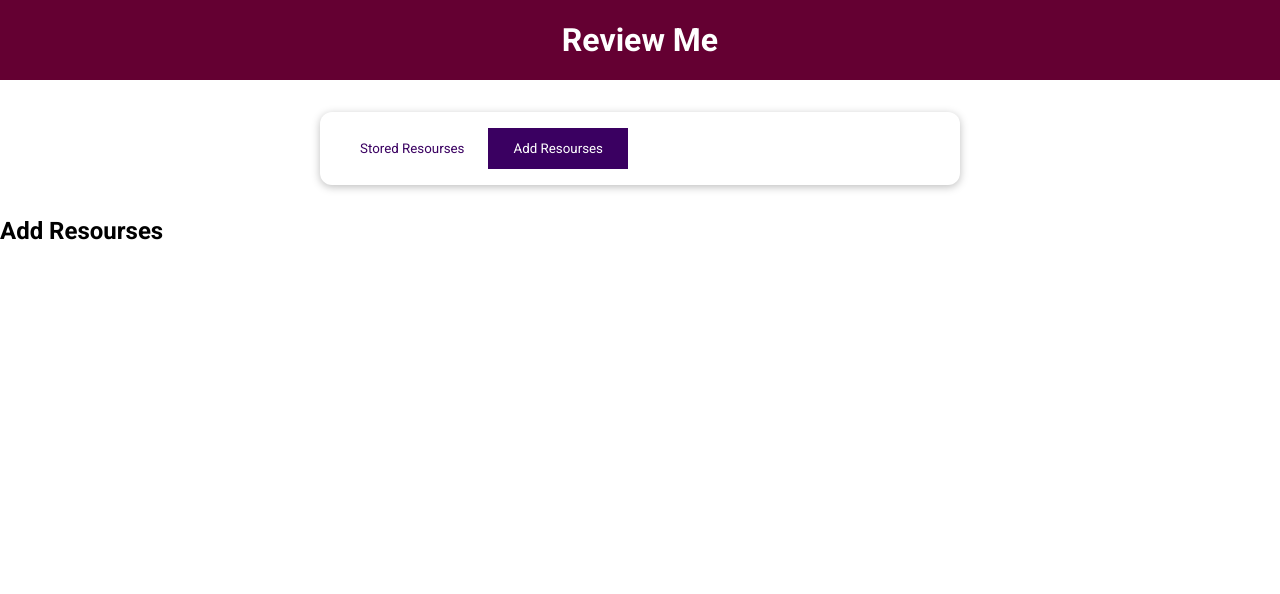
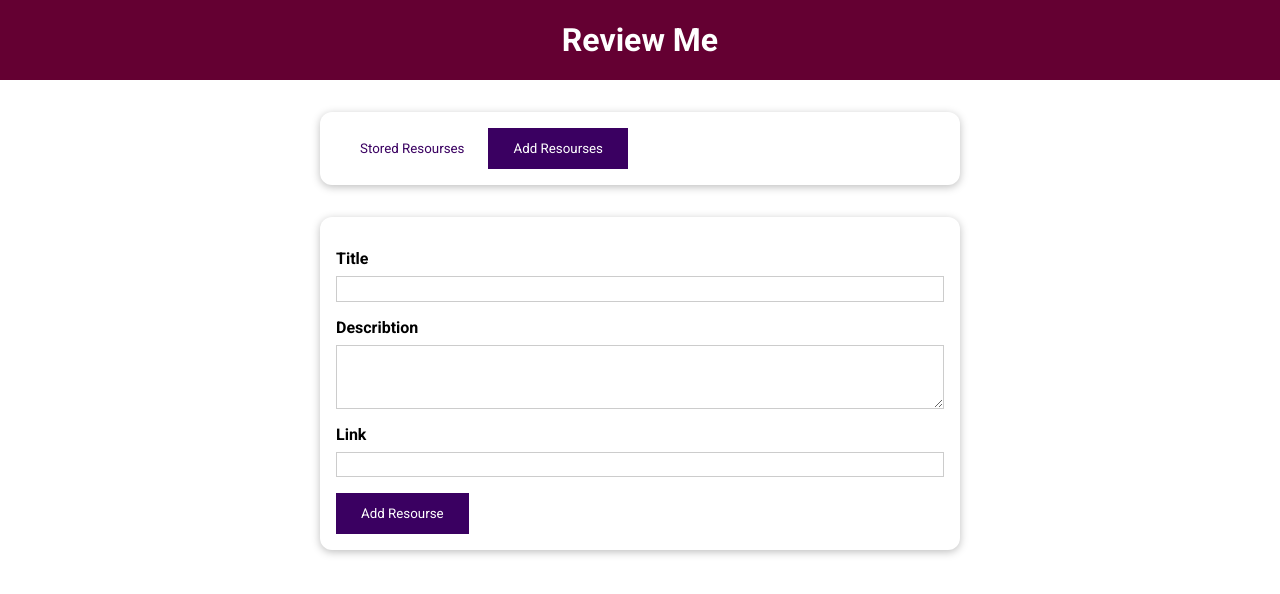
Before and after one commit to ami87878/componentRegister, a Vue app: page / in a window 1280 px wide. Both pictures are taken after a click on the button "Add Resourses". Shown: the top 594 px of the page. Built offline with nearby package versions, Linux system fonts and the light colour scheme.

Commit message:
new feature add content in  AddResourse component

```diff
--- a/src/components/AddResourses.vue
+++ b/src/components/AddResourses.vue
@@ -1,5 +1,33 @@
 <template>
-    <h2>Add Resourses</h2>
+    <base-card>
+        <div class="form-control">
+            <form>
+                <label for="v">Title</label>
+                    <input  id='title' type="text" name="title">
+
+            </form>
+        </div>
+
+        <div class="form-control">
+            <form>
+                <label for="Describtion">Describtion </label>
+                <textarea name="Describtion" id="Describtion"  rows="3"></textarea>
+
+            </form>
+        </div>
+        <div class="form-control">
+            <form>
+                <label for="Link">Link </label>
+                <input name="Link" id="Link" type="url" />
+
+            </form>
+        </div>
+
+        <base-button type="submit"> Add Resourse</base-button>
+
+
+
+    </base-card>
 </template>
 
 <script>
@@ -24,4 +52,31 @@
 
 <style scoped>
 
+label {
+  font-weight: bold;
+  display: block;
+  margin-bottom: 0.5rem;
+}
+
+input,
+textarea {
+  display: block;
+  width: 100%;
+  font: inherit;
+  padding: 0.15rem;
+  border: 1px solid #ccc;
+}
+
+input:focus,
+textarea:focus {
+  outline: none;
+  border-color: #3a0061;
+  background-color: #f7ebff;
+}
+
+.form-control {
+  margin: 1rem 0;
+}
+
+
 </style>
```
